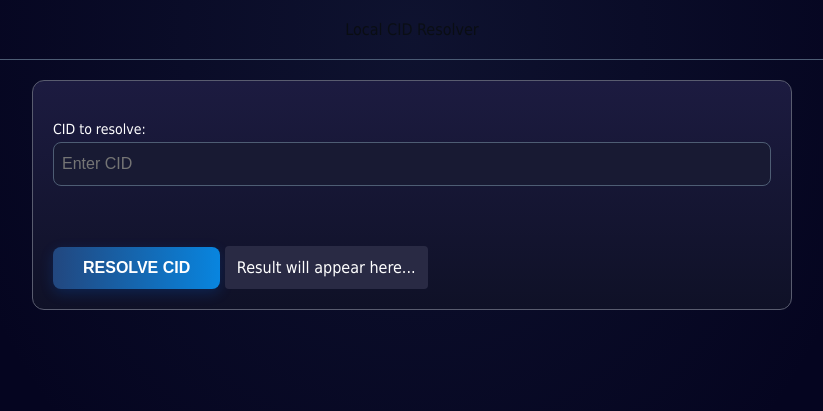
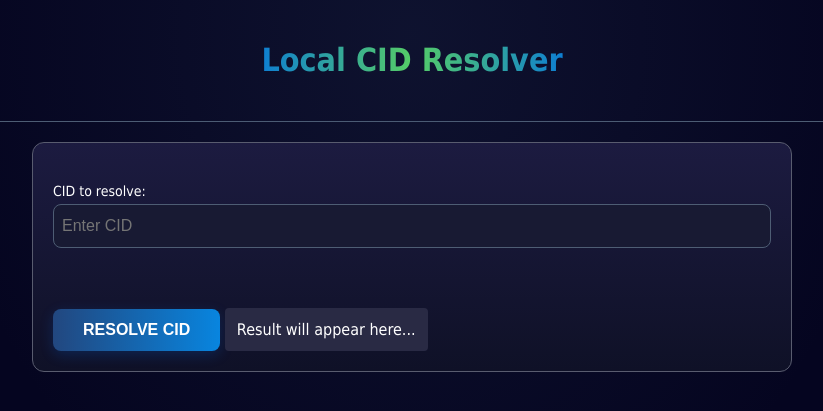
Before and after one commit to rddl-network/EnergyAgent, a FastAPI app: page /resolve-cid-page in a window 1280 px wide. Shown: the top 411 px of the page, without its empty margins (228-1051 px from the left). Run offline with FastAPI, Linux system fonts and the light colour scheme; parts of the project's set-up code (start-up, migrations or seed data) failed here and were passed over.

Commit message:
Fix CSS
Signed-off-by: Stefan Weber <stefan.weber93@googlemail.com>

```diff
--- a/app/templates/LocalCidResolver.html
+++ b/app/templates/LocalCidResolver.html
@@ -10,7 +10,7 @@
 
 <body>
     <div class="header">
-        <div class="center"<h1>Local CID Resolver</h1></div>
+        <div class="center"><h1>Local CID Resolver</h1></div>
       </div>
       <div>
         <div class="container-sm">
--- a/app/templates/static/css/app.css
+++ b/app/templates/static/css/app.css
@@ -49,8 +49,10 @@ body {
 }
 
 h1 {
+  background: linear-gradient(to right, rgba(8, 133, 223, 1) 0%, rgba(91, 231, 100, 1) 50%, rgba(8, 133, 223, 1) 100%);
+  -webkit-background-clip: text;
+  -moz-background-clip: text;
   background-clip: text;
-  background-image: linear-gradient(to right, rgba(8, 133, 223, 1) 0%, rgba(91, 231, 100, 1) 50%, rgba(8, 133, 223, 1) 100%);
   color: transparent;
   display: inline-block;
 }
```
